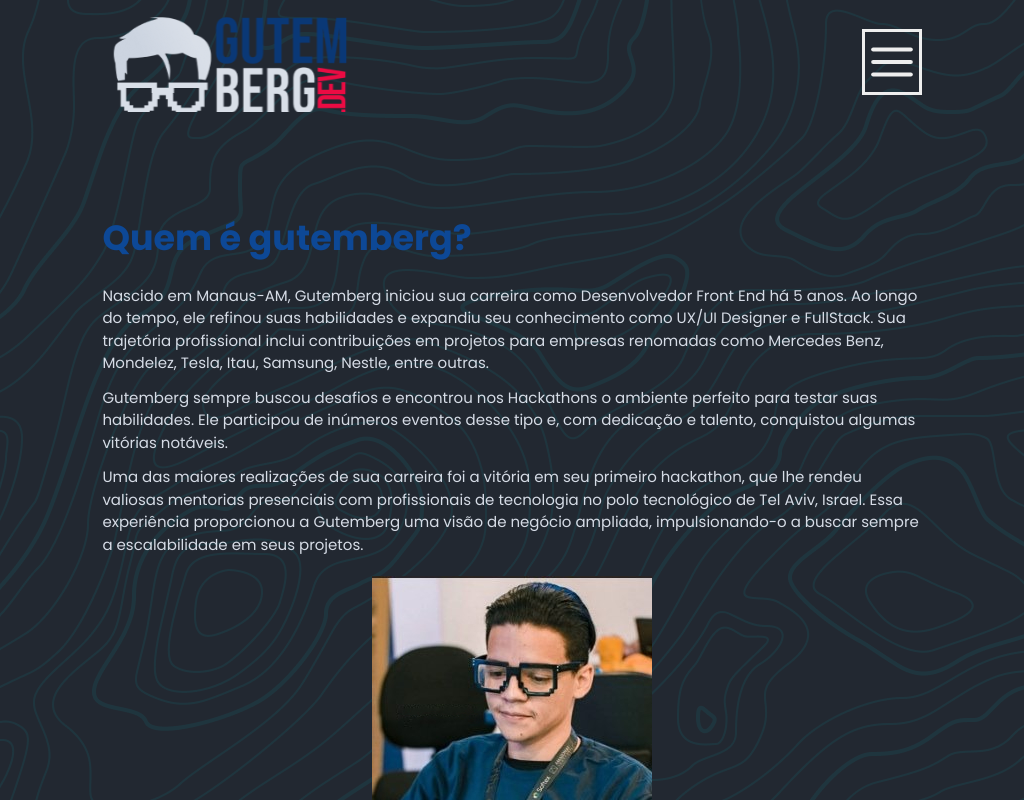
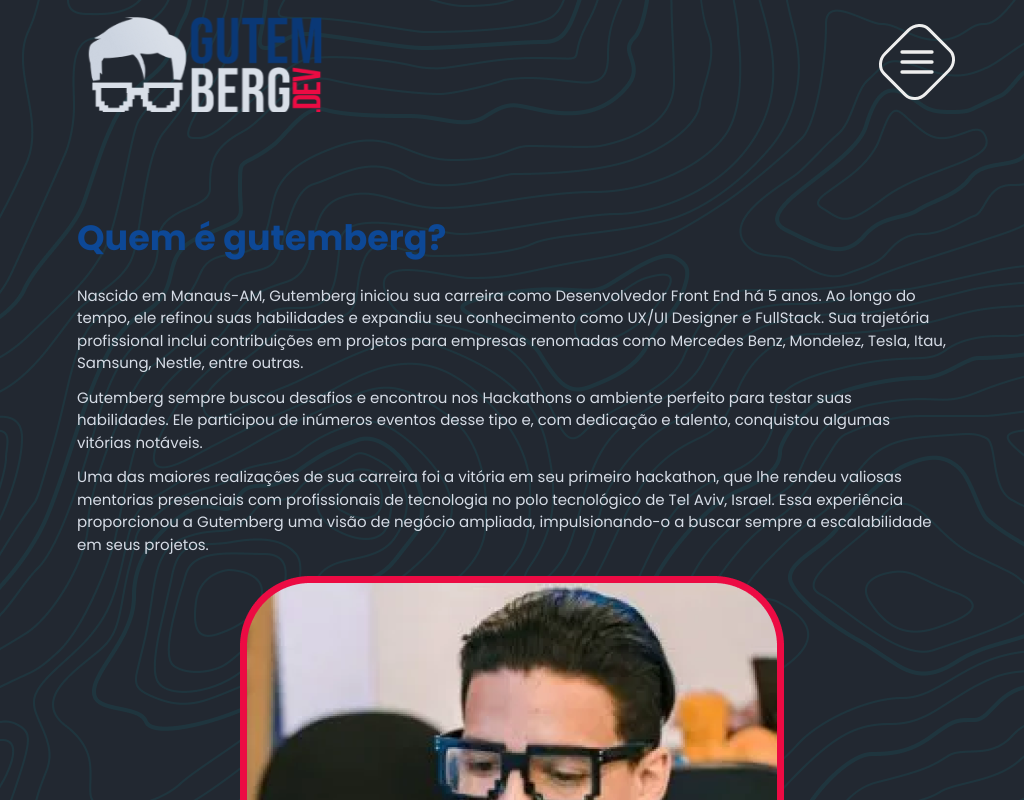
Before and after one commit to gutembergcruz/gutembergdev, a Next.js app: page /about in a window 1024 px wide. Shown: the top 800 px of the page. Built offline with nearby package versions, Linux system fonts and the light colour scheme.

Commit message:
boost responsive

```diff
--- a/src/Components/ImageHero.tsx
+++ b/src/Components/ImageHero.tsx
@@ -1,9 +1,11 @@
 import Image from "next/image";
 import superHero from '../assets/super.svg'
+import superHeroM from '../assets/superHeroMobile.svg'
 export function ImageHero() {
   return (
     <div className="super-hero">
-      <Image src={superHero} alt="" />
+      <Image className="imageSuperM" src={superHeroM} alt="" />
+      <Image className="imageSuper" src={superHero} alt="" />
     </div>
   )
 }
--- a/src/Components/Nav.tsx
+++ b/src/Components/Nav.tsx
@@ -15,8 +15,8 @@ export function Nav(props: MenuType) {
   const menu = props.menu;
   const [menuMobileActive, setMenuMobileActive] = useState(false);
 
-  function handleActiveMenu(){
-    if(menuMobileActive){
+  function handleActiveMenu() {
+    if (menuMobileActive) {
       setMenuMobileActive(false)
     } else {
       setMenuMobileActive(true)
@@ -24,7 +24,7 @@ export function Nav(props: MenuType) {
   }
   useEffect(() => {
     setMenuMobileActive(false)
-  },[])
+  }, [])
 
   return (
     <header className="flex items-center justify-between py-3 navzada">
@@ -36,9 +36,11 @@ export function Nav(props: MenuType) {
         <Link href="/about" className={menu === 2 ? "item-menu item-menu-active" : "item-menu"}>Sobre mim</Link>
         <Link href="/cases" className={menu === 3 ? "item-menu item-menu-active" : "item-menu"}>Cases</Link>
         <button className="item-menu" onClick={() => window.scrollTo(0, document.body.scrollHeight)}>Contato</button>
-        <Link href="https://drive.google.com/file/d/1EM9rV_RSB9qq0COhONkNTXJ5aAfHOgrZ/view?usp=share_link" target="_blank" rel="noopener noreferrer" className="item-menu-on bg-blue-150 hover:bg-blue-50 px-5 flex text-white-100 py-2 rounded-lg gap-3 items-center justify-center">Download CV <FiDownload /> </Link>
+        <Link href="https://drive.google.com/file/d/1IA5YSSkaK3HVKam_qw7wJRzR022gsCqW/view?usp=sharing" target="_blank" rel="noopener noreferrer" className="item-menu-on bg-blue-150 hover:bg-blue-50 px-5 flex text-white-100 py-2 rounded-lg gap-3 items-center justify-center">Download CV <FiDownload /> </Link>
         <button className="item-menu-off" onClick={() => handleActiveMenu()}>
-          <FiMenu />
+          <p>
+            <FiMenu />
+          </p>
         </button>
       </nav>
       <div className={menuMobileActive ? "menu-mobile menu-mobile-actived" : "menu-mobile"}>
@@ -46,8 +48,8 @@ export function Nav(props: MenuType) {
         <Link href="/" className={menu === 1 ? "item-menu-active" : ""}>Inicio</Link>
         <Link href="/about" className={menu === 2 ? "item-menu-active" : ""}>Sobre mim</Link>
         <Link href="/cases" className={menu === 3 ? "item-menu-active" : ""}>Cases</Link>
-        <button className="" onClick={() => { handleActiveMenu(); window.scrollTo(0, document.body.scrollHeight)}}>Contato</button>
-        <Link href="https://drive.google.com/file/d/1EM9rV_RSB9qq0COhONkNTXJ5aAfHOgrZ/view?usp=share_link" target="_blank" rel="noopener noreferrer" className="bg-red-150 hover:bg-red-50 px-5 flex text-white-100 py-2 rounded-lg gap-3 items-center justify-center">Download CV <FiDownload /> </Link>
+        <button className="" onClick={() => { handleActiveMenu(); window.scrollTo(0, document.body.scrollHeight) }}>Contato</button>
+        <Link href="https://drive.google.com/file/d/1IA5YSSkaK3HVKam_qw7wJRzR022gsCqW/view?usp=sharing" target="_blank" rel="noopener noreferrer" className="bg-red-150 hover:bg-red-50 px-5 flex text-white-100 py-2 rounded-lg gap-3 items-center justify-center">Download CV <FiDownload /> </Link>
       </div>
     </header>
   )
--- a/src/app/globals.css
+++ b/src/app/globals.css
@@ -1,6 +1,7 @@
 @tailwind base;
 @tailwind components;
 @tailwind utilities;
+
 body {
   background-color: #222831;
 }
@@ -27,19 +28,28 @@ body {
   margin: 0 auto;
   margin-bottom: 50px;
 }
+.imageSuperM{
+    display: none;
+  }
+  .imageSuper{
+    display: block;
+  }
 
 .item-menu {
   font-size: 25px;
   color: #ccc;
   transition: 0.2s;
 }
-.item-menu-off{
+
+.item-menu-off {
   display: none;
 }
-.item-menu-on{
+
+.item-menu-on {
   display: flex;
 }
-.menu-mobile{
+
+.menu-mobile {
   display: none;
 }
 
@@ -61,7 +71,8 @@ display: flex;
   width: 100%;
   border-bottom: 50px solid #222831;
 }
-.hero-box{
+
+.hero-box {
   max-width: var(--width-large);
   padding-left: var(--padding-left);
   padding-right: var(--padding-right);
@@ -81,17 +92,21 @@ display: flex;
   font-weight: 700;
   color: #fff;
 }
+
 @keyframes example-animation {
   0% {
     width: 200px;
   }
+
   50% {
     width: 300px;
   }
+
   100% {
     width: 200px;
   }
 }
+
 .hero-name span {
   width: 200px;
   background-color: #EC0B43;
@@ -171,6 +186,11 @@ display: flex;
 .super-hero img {
   width: 100%;
 }
+
+.hero-name h2 {
+  font-size: 19px;
+}
+
 .super-hero::before {
   content: "";
   position: absolute;
@@ -181,6 +201,7 @@ display: flex;
   background-color: #222831;
   border-top: #EE174C solid 2px;
 }
+
 .super-hero::after {
   content: "";
   position: absolute;
@@ -410,32 +431,36 @@ display: flex;
   flex-direction: column;
   gap: 30px;
 }
-.footer-content h3{
+
+.footer-content h3 {
   font-size: 40px;
   font-weight: 900;
   color: #fff;
 }
-.footer-content a{
+
+.footer-content a {
   color: #fff;
 }
-.footer-content a:hover{
+
+.footer-content a:hover {
   color: #EC0B43;
 }
-.footer-content a p{
+
+.footer-content a p {
   font-size: 20px;
   display: flex;
   align-items: center;
   gap: 10px;
 }
-.footer-content span{
 
-}
+.footer-content span {}
 
-.me{
+.me {
   width: 100%;
   padding-bottom: 170px;
 }
-.me-box{
+
+.me-box {
   width: 100%;
   max-width: var(--width-large);
   padding-left: var(--padding-left);
@@ -444,25 +469,30 @@ padding-bottom: 170px;
   display: flex;
   gap: 20px;
 }
-.me-text{
+
+.me-text {
   max-width: 70%;
 }
-.me-image{
+
+.me-image {
   width: 30%;
 }
-.me-image{
+
+.me-image {
   width: 100%;
 }
 
 
-.cases{
+.cases {
   width: 100%;
   padding: 40px 0px;
 }
-.cases:nth-of-type(2){
+
+.cases:nth-of-type(2) {
   padding-bottom: 170px;
 }
-.cases-box{
+
+.cases-box {
   width: 100%;
   padding: 40px 0px;
   max-width: var(--width-large);
@@ -472,15 +502,18 @@ margin: 0 auto;
   display: grid;
 
 }
-.cases-box a{
+
+.cases-box a {
   position: relative;
   overflow: hidden;
   border-radius: 10px;
 }
-.cases-box a img{
+
+.cases-box a img {
   width: 100%;
 }
-.cases-box a p{
+
+.cases-box a p {
   position: absolute;
   width: 100%;
   height: 100%;
@@ -496,77 +529,89 @@ justify-content: center;
   color: #fff;
   transition: 0.3s;
 }
+
 .cases-box a:hover>p {
   top: 0;
 }
 
-.site{
+.site {
   width: 100%;
   padding-bottom: 170px;
 }
-.box-site{
+
+.box-site {
   width: 100%;
   max-width: var(--width-large);
   padding-left: var(--padding-left);
   padding-right: var(--padding-right);
   margin: 0 auto;
 }
-.box-site{
+
+.box-site {
   display: flex;
   gap: 50px;
   padding-top: 50px;
 }
-.about{
+
+.about {
   flex: 2;
 }
-.about h4{
+
+.about h4 {
   font-weight: 700;
   font-size: 22px;
   color: #EC0B43;
   margin-bottom: 10px;
 }
-.about p{
+
+.about p {
   color: #fff;
   font-size: 17px;
   margin-bottom: 5px;
 }
-.fullpage{
+
+.fullpage {
   flex: 1;
   border: #EC0B43 5px solid;
   border-radius: 10px;
   overflow-y: scroll;
   height: 500px;
 }
-.fullpage img{
+
+.fullpage img {
   width: 100%;
 }
 
-.techs{
+.techs {
   display: flex;
   align-items: flex-start;
   justify-content: flex-start;
   gap: 15px;
 }
-.techs div{
+
+.techs div {
   width: 70px;
 }
-.techs img{
+
+.techs img {
   width: 100%;
 }
-.techs p{
+
+.techs p {
   width: 100%;
   text-align: center;
   font-size: 13px;
   margin-top: 5px;
 }
 
-.go-back{
+.go-back {
   font-size: 20px;
   border-radius: 10px;
   margin: 0 auto;
   transition: 0.3s;
 }
-.mockup{
+
+.mockup {
   width: 500px;
   display: flex;
   align-items: center;
@@ -609,7 +654,7 @@ gap: 15px;
   }
 
   .super-hero {
-    display: none;
+    /* display: none; */
   }
 
   .super-title h3 {
@@ -689,8 +734,14 @@ gap: 15px;
     height: 60px;
     border: 3px solid #eee;
     color: #eee;
-    font-size: 50px;
+    font-size: 40px;
+    border-radius: 25%;
+    rotate: 45deg;
   }
+  .item-menu-off p{
+    rotate: -45deg;
+  }
+
 
   .item-menu-off:hover {
     color: #ccc;
@@ -708,7 +759,7 @@ gap: 15px;
     right: -100%;
     top: 0;
     align-items: center;
-    justify-content: center;
+    justify-content: flex-start;
     flex-direction: column;
   }
 
@@ -735,33 +786,87 @@ gap: 15px;
   .box-site {
     flex-direction: column;
   }
+
   .about {
     width: 100%;
   }
-  .about p{
+
+  .about p {
     font-size: 15px;
   }
+
   .mockup {
     width: 100%;
     margin-bottom: 50px;
   }
-  .fullpage{
+
+  .fullpage {
     width: 100%;
     max-height: 300px;
     margin-bottom: 50px;
   }
-  .cases-box a p{
+
+  .cases-box a p {
     font-size: 15px;
   }
-  .highlight-box a p{
+
+  .highlight-box a p {
     font-size: 15px;
   }
 }
 
-@media screen and (min-width: 480px) and (max-width: 1279px) {
+@media screen and (min-width: 320px) and (max-width: 555px) {
   :root {
-    --padding-left: 10%;
-    --padding-right: 10%;
+    --width-large: 100%;
+    --padding-left: 15px;
+    --padding-right: 15px;
+  }
+  .imageSuperM{
+    display: block;
+  }
+  .imageSuper{
+    display: none;
+  }
+  .super-hero {
+    /* display: none; */
+    width: 100%;
+  }
+  .hero-name h2{
+    font-size: 13px;
+  }
+
+  .super-hero::before {
+    display: none;
+  }
+
+  .super-hero::after {
+    display: none;
+  }
+  .losango-img{
+    top: -51px;
+  }
+}
+
+@media screen and (min-width: 555px) and (max-width: 1279px) {
+  :root {
+    --width-large: 600px;
+  }
+
+  .super-hero {
+    /* display: none; */
+    width: 600px;
+  }
+
+  .super-hero::before {
+    width: 100%;
+    height: 92px;
+    border-top: rgba(238, 23, 76, 0.5) solid 2px;
+  }
+
+  .super-hero::after {
+    width: 100%;
+    height: 92px;
+    border-top: rgba(238, 23, 76, 0.5) solid 2px;
   }
 
   .opa {
@@ -771,8 +876,22 @@ gap: 15px;
 
 @media screen and (min-width: 768px) and (max-width: 1279px) {
   :root {
-    --padding-left: 20px;
-    --padding-right: 20px;
+    --width-large: 900px;
+  }
+
+  .super-hero {
+    /* display: none; */
+    width: 900px;
+  }
+
+  .super-hero::before {
+    width: 100%;
+    height: 137px;
+  }
+
+  .super-hero::after {
+    width: 100%;
+    height: 137px;
   }
 
   .hero-social p {
@@ -810,8 +929,22 @@ gap: 15px;
 
 @media screen and (min-width: 1024px) and (max-width: 1279px) {
   :root {
-    --padding-left: 10%;
-    --padding-right: 10%;
+    --width-large: 900px;
+  }
+
+  .super-hero {
+    /* display: none; */
+    width: 900px;
+  }
+
+  .super-hero::before {
+    width: 100%;
+    height: 137px;
+  }
+
+  .super-hero::after {
+    width: 100%;
+    height: 137px;
   }
 
   .hero-name h1 {
```
Also changed, not shown: src/assets/me.jpg, src/assets/superHeroMobile.svg (added). Lines whose indentation alone changed are shown as unchanged.
